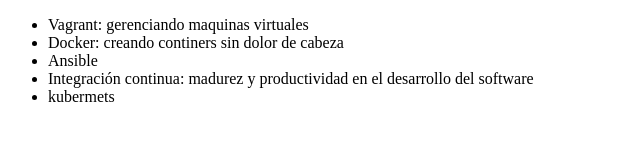
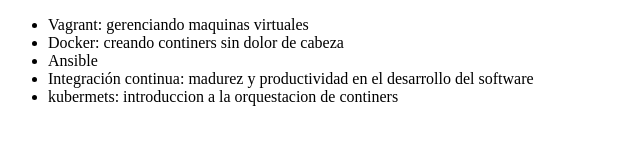
Before and after one commit to mettalhero/alura-git, a plain HTML site: page index.html in a window 1280 px wide. Shown: the whole page, without its empty margins (0-640 px from the left). Drawn offline with Linux system fonts and the light colour scheme.

Commit message:
modificando el nombre del curso de kubernetes

```diff
--- a/index.html
+++ b/index.html
@@ -12,7 +12,7 @@
         <li> Docker: creando continers sin dolor de cabeza </li>
         <li> Ansible </li>
         <li> Integración continua: madurez y productividad en el desarrollo del software</li>
-        <li>kubermets</li>
+        <li>kubermets: introduccion a la orquestacion de continers</li>
     </ul>
 </body>
 
```
